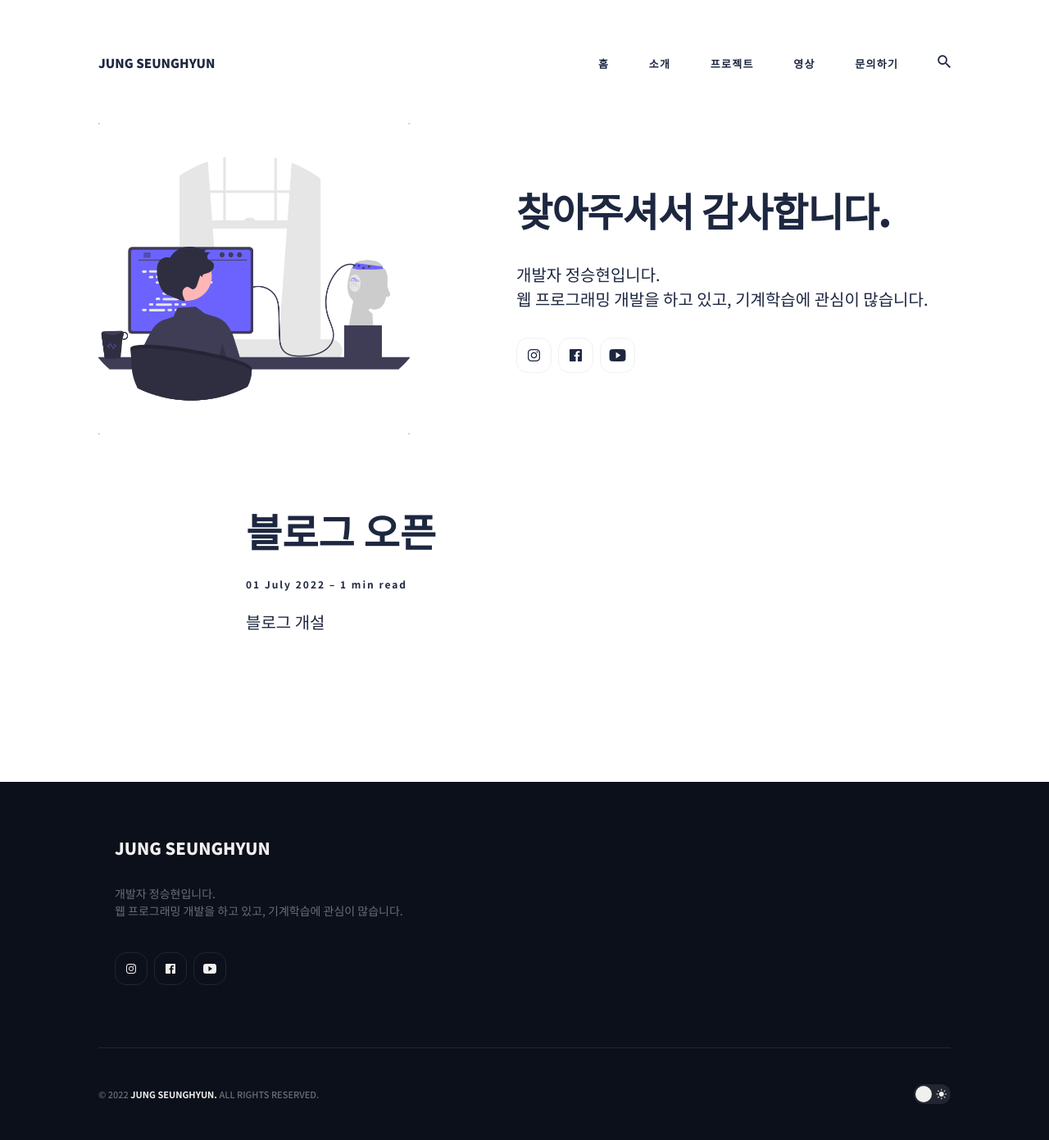
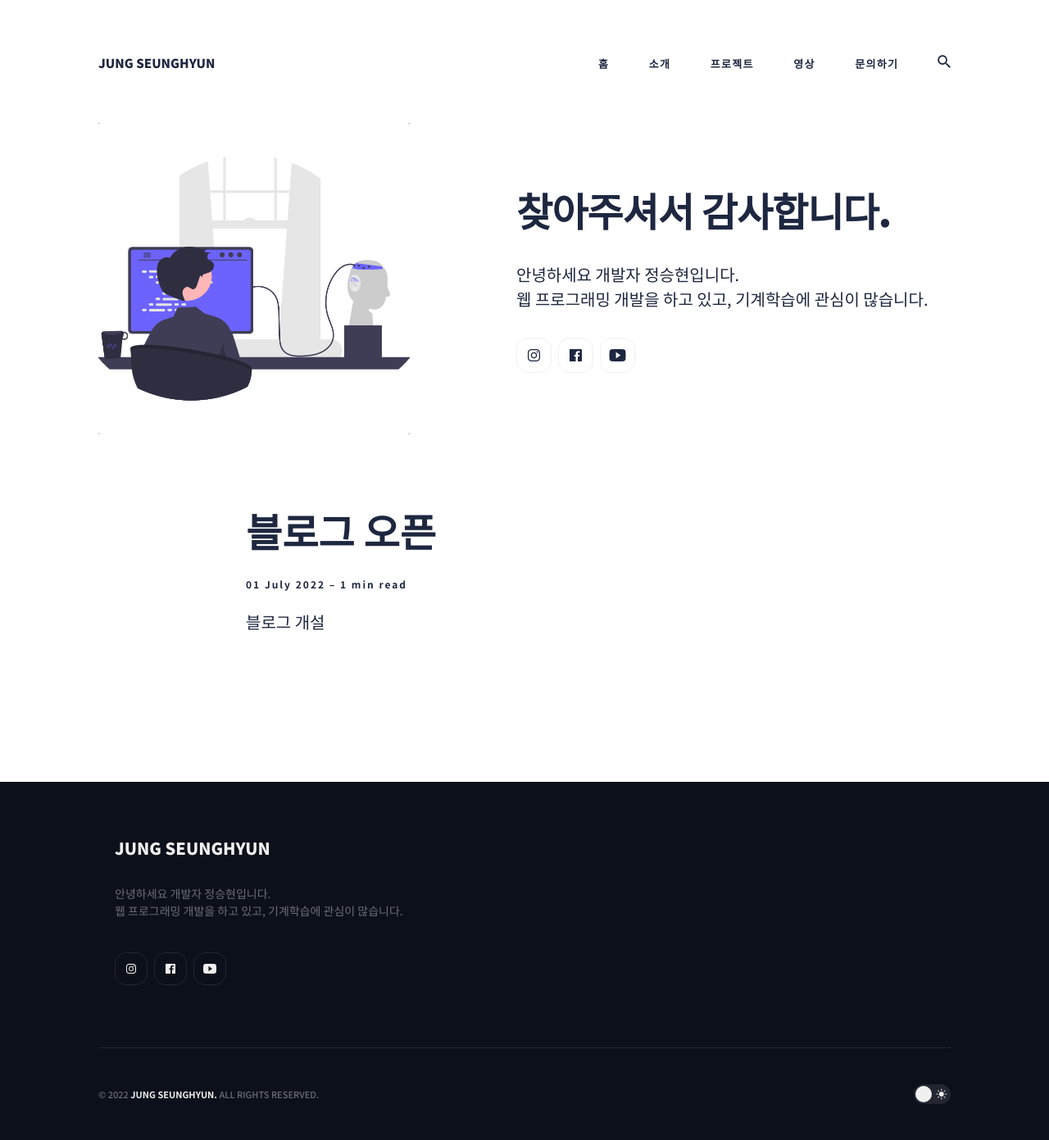
Before and after one commit to seunghyun88/seunghyun88.github.io, a Jekyll site: the page built from index.html, in a window 1280 px wide. Shown: the whole page at 82% size. Built offline with Jekyll 4.4.1, drawn with Linux system fonts in a browser that asks for light colours; nearby versions of some CDN libraries; the list of posts is cut into pages by our own code.

Commit message:
Update _config.yml

```diff
--- a/_config.yml
+++ b/_config.yml
@@ -28,7 +28,7 @@ social:
 # Hero Settings
 hero:
   hero__title: 찾아주셔서 감사합니다.
-  hero__description: 개발자 정승현입니다.<br>웹 프로그래밍 개발을 하고 있고, 기계학습에 관심이 많습니다.
+  hero__description: 안녕하세요 개발자 정승현입니다.<br>웹 프로그래밍 개발을 하고 있고, 기계학습에 관심이 많습니다.
   hero__image: '/images/01.png'
 
 
```
